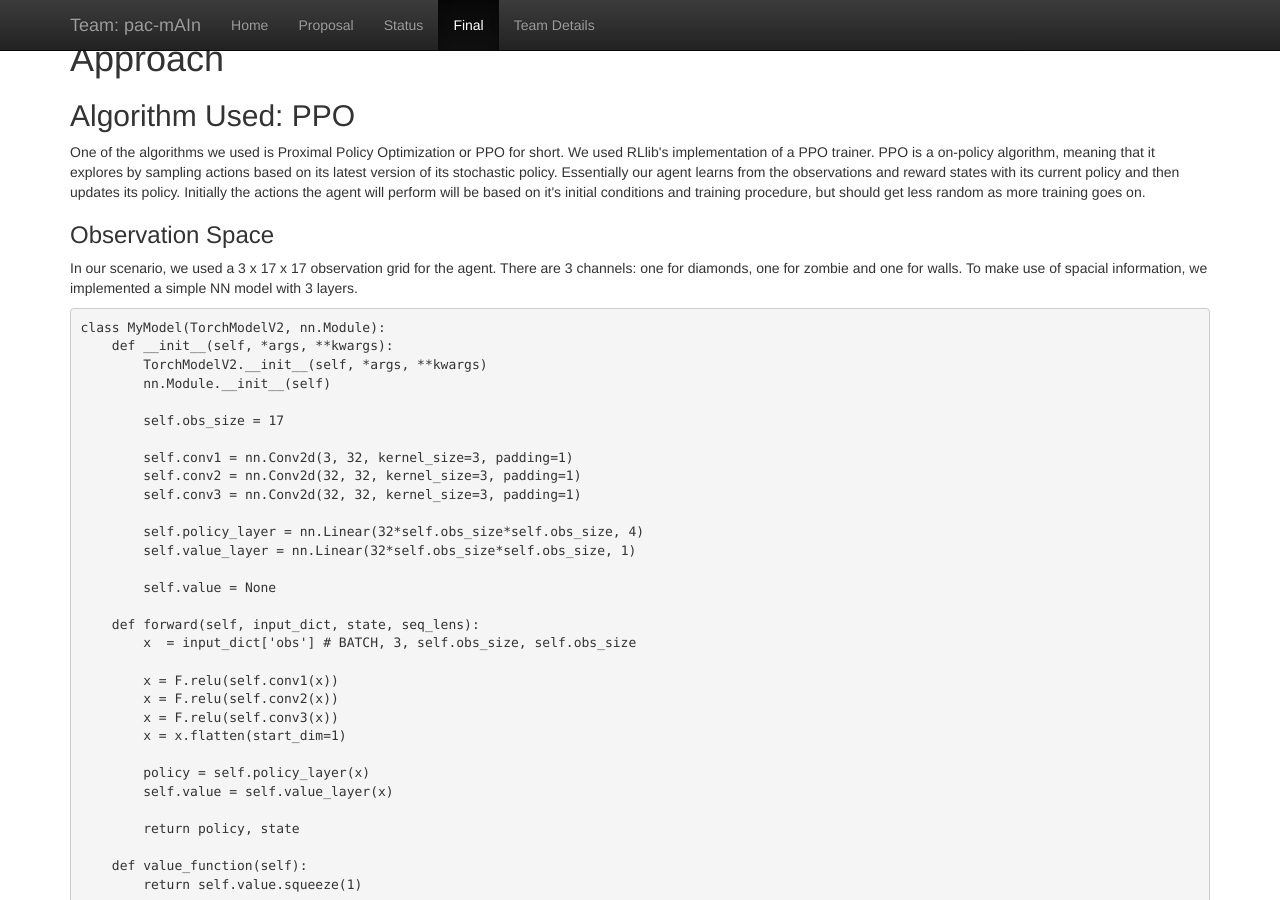
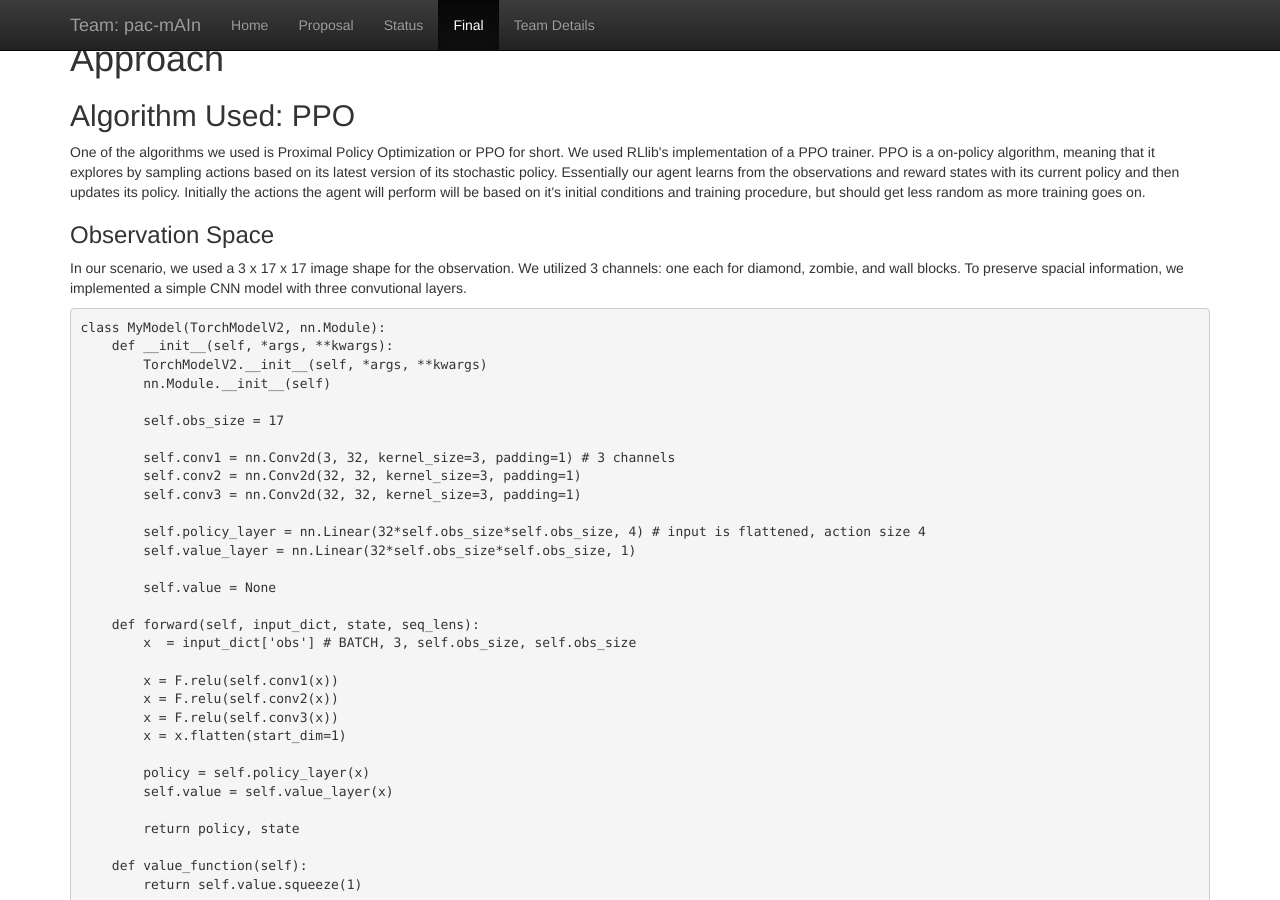
Before and after one commit to armaansd/pac-mAIn, a Jekyll site: the page built from docs/final.md, in a window 1280 px wide and 900 px high, scrolled down 2206 px. Built offline with Jekyll 4.4.1, drawn with Linux system fonts in a browser that asks for light colours.

Commit message:
Update final.md

````diff
--- a/docs/final.md
+++ b/docs/final.md
@@ -36,7 +36,7 @@ This will be exchanged for final vid later
 PPO is a on-policy algorithm, meaning that it explores by sampling actions based on its latest version of its stochastic policy. Essentially our agent learns from the observations and reward states with its current policy and then updates its policy. Initially the actions the agent will perform will be based on it's initial conditions and training procedure, but should get less random as more training goes on. </p>
 
 ### Observation Space
-<p>In our scenario, we used a 3 x 17 x 17 observation grid for the agent. There are 3 channels: one for diamonds, one for zombie and one for walls. To make use of spacial information, we implemented a simple NN model with 3 layers. </p>
+<p>In our scenario, we used a 3 x 17 x 17 image shape for the observation. We utilized 3 channels: one each for diamond, zombie, and wall blocks. To preserve spacial information, we implemented a simple CNN model with three convutional layers. </p>
 
 ```python
 class MyModel(TorchModelV2, nn.Module):
@@ -46,11 +46,11 @@ class MyModel(TorchModelV2, nn.Module):
 
         self.obs_size = 17
 
-        self.conv1 = nn.Conv2d(3, 32, kernel_size=3, padding=1)
+        self.conv1 = nn.Conv2d(3, 32, kernel_size=3, padding=1) # 3 channels
         self.conv2 = nn.Conv2d(32, 32, kernel_size=3, padding=1)
         self.conv3 = nn.Conv2d(32, 32, kernel_size=3, padding=1)
 
-        self.policy_layer = nn.Linear(32*self.obs_size*self.obs_size, 4)
+        self.policy_layer = nn.Linear(32*self.obs_size*self.obs_size, 4) # input is flattened, action size 4
         self.value_layer = nn.Linear(32*self.obs_size*self.obs_size, 1)
 
         self.value = None
````
